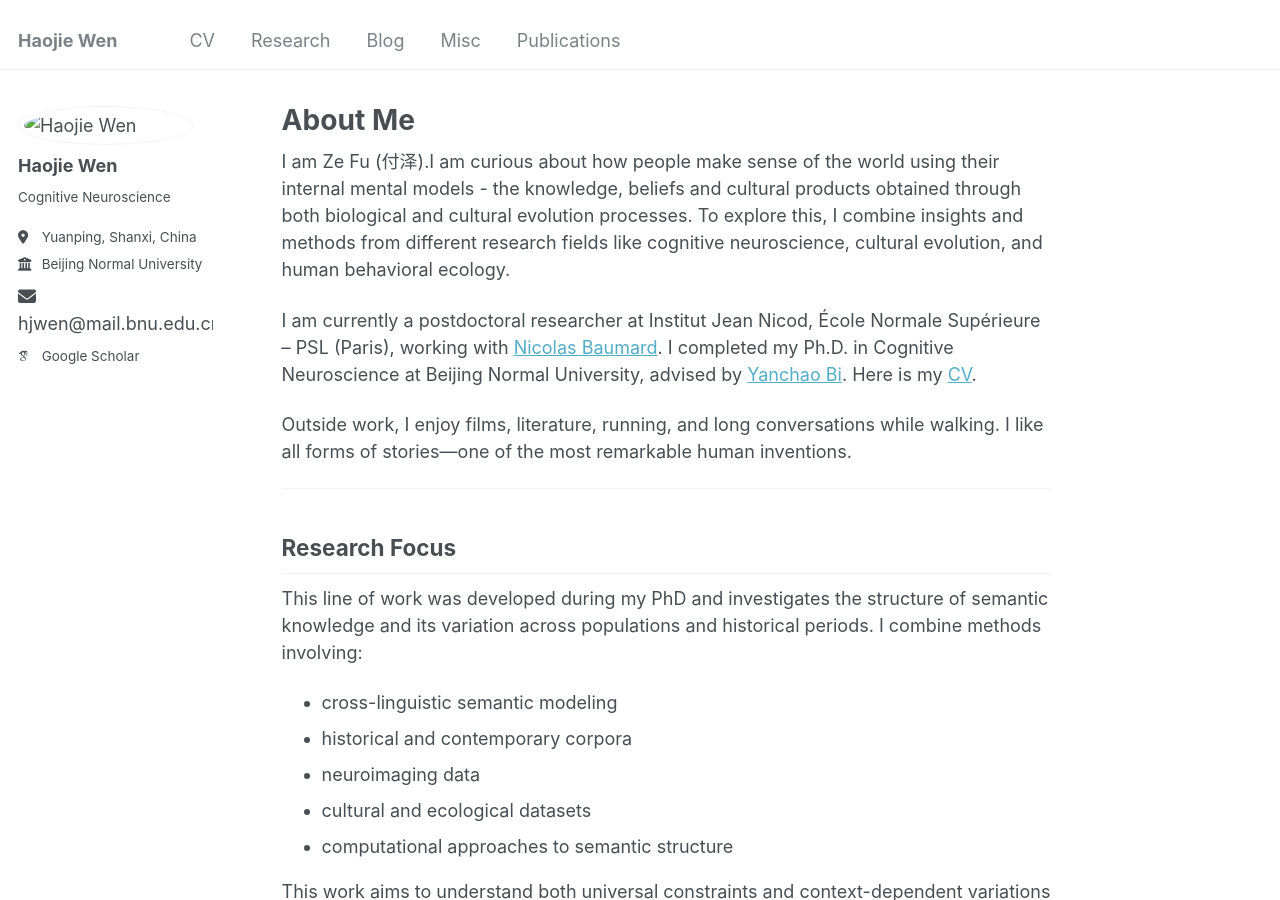
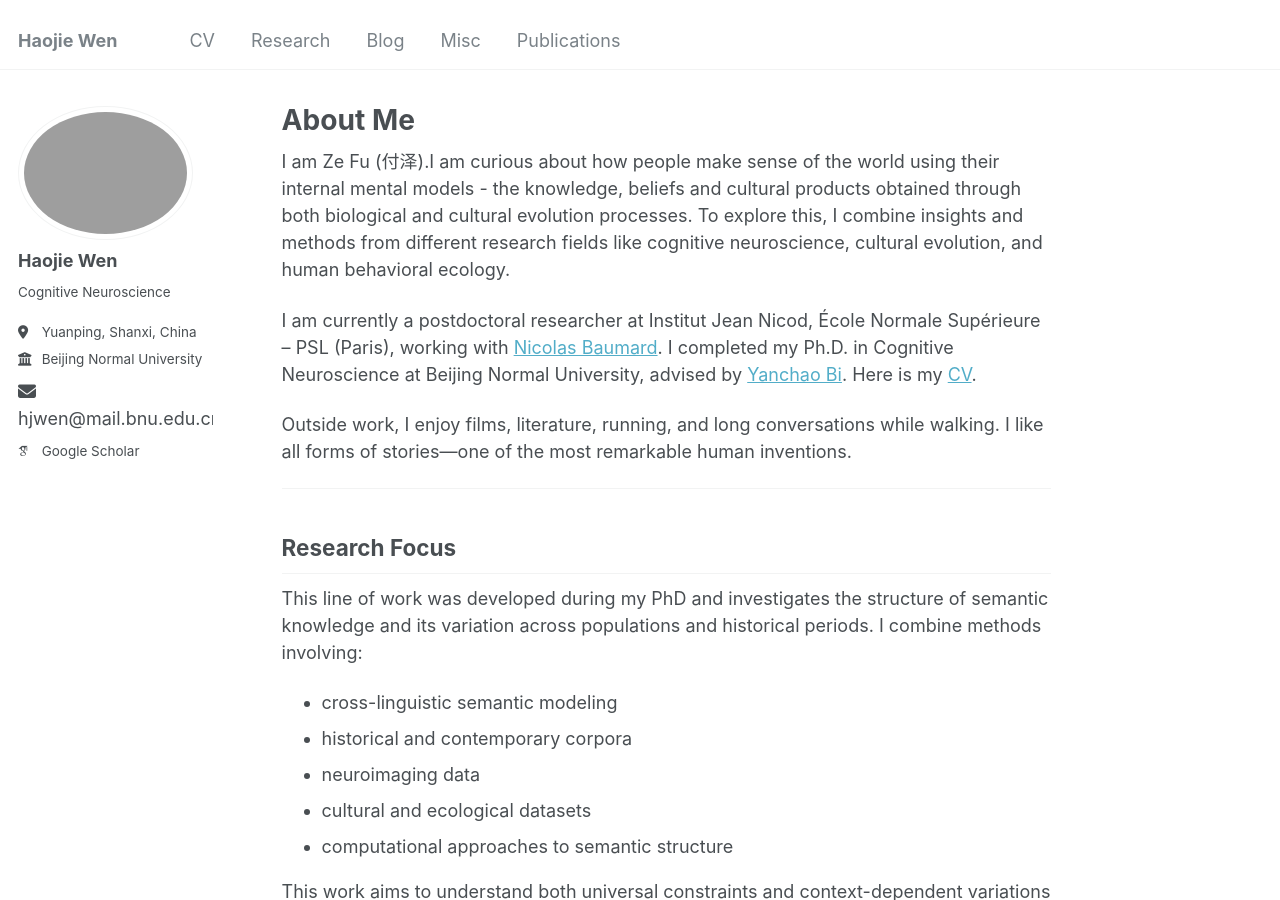
Before and after one commit to happyhaojie/happyhaojie.github.io, a Jekyll site: the page built from _pages/about.md, in a window 1280 px wide and 900 px high. Built offline with Jekyll 4.4.1, drawn with Linux system fonts in a browser that asks for light colours; some web fonts are replaced.

Commit message:
Update _config.yml

```diff
--- a/_config.yml
+++ b/_config.yml
@@ -21,7 +21,7 @@ repository               : "academicpages/academicpages.github.io"
 #               Additional customization can be done by editing /_includes/author-profile.html
 author:
   # Biographic information
-  avatar           : "haojie.jpg"
+  avatar           : "haojie.png"
   name             : "Haojie Wen"
   pronouns         : # example: "he/his"
   bio              : "Cognitive Neuroscience"
```
